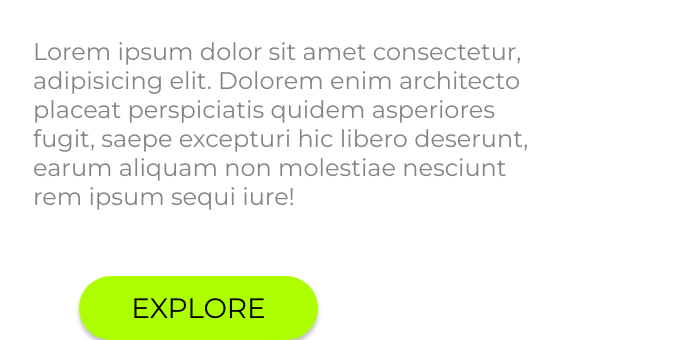
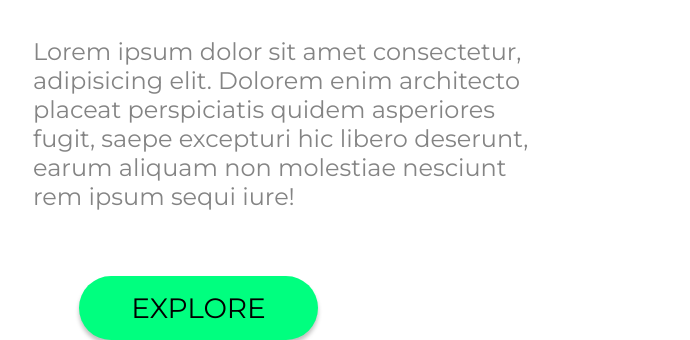
Before and after one commit to fernandochagas2/Projeto-We-Care, a plain HTML site: page index.html in a window 1280 px wide. Shown: the part 929-1269 px from the top of the page, without its empty margins (53-743 px from the left). Drawn offline with Linux system fonts and the light colour scheme.

Commit message:
alteracao titulo index.htmml e cor css

```diff
--- a/index.html
+++ b/index.html
@@ -7,7 +7,7 @@
     <link rel="preconnect" href="https://fonts.googleapis.com">
     <link rel="preconnect" href="https://fonts.gstatic.com" crossorigin>
     <link href="https://fonts.googleapis.com/css2?family=Montserrat:wght@400;500;600;700;900&display=swap" rel="stylesheet">
-    <title>We Care</title>
+    <title>We Care Alteracao</title>
 </head>
 <body>
     <header>
--- a/styles.css
+++ b/styles.css
@@ -68,7 +68,7 @@ p {
 
 .button-main {
     border-radius: 20.5px;
-    background: #ADFF00;
+    background: #00FF7F;
     width: 239px;
     height: 64px;
     border-radius: 50px;
```
